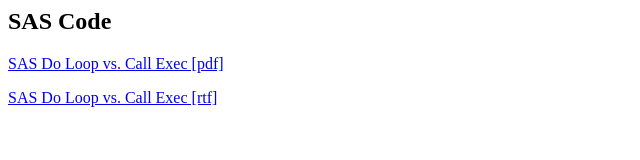
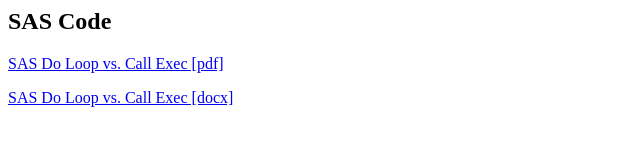
Before and after one commit to tanmaykhole208/SAS_code, a plain HTML site: page index.html in a window 1280 px wide. Shown: the full height of the page, 0-640 px from the left. Drawn offline with Linux system fonts and the light colour scheme.

Commit message:
Update index.html

```diff
--- a/index.html
+++ b/index.html
@@ -5,7 +5,7 @@
 
     <p><a href="https://tanmaykhole208.github.io/SAS_code/do_loop_vs_call_exec.pdf">SAS Do Loop vs. Call Exec [pdf]</a></p>
 
-    <p><a href="https://tanmaykhole208.github.io/SAS_code/do_loop_vs_call_exec.rtf">SAS Do Loop vs. Call Exec [rtf]</a></p>
+    <p><a href="https://tanmaykhole208.github.io/SAS_code/do_loop_vs_call_exec.docx">SAS Do Loop vs. Call Exec [docx]</a></p>
 
   </body>
 </html>
```
